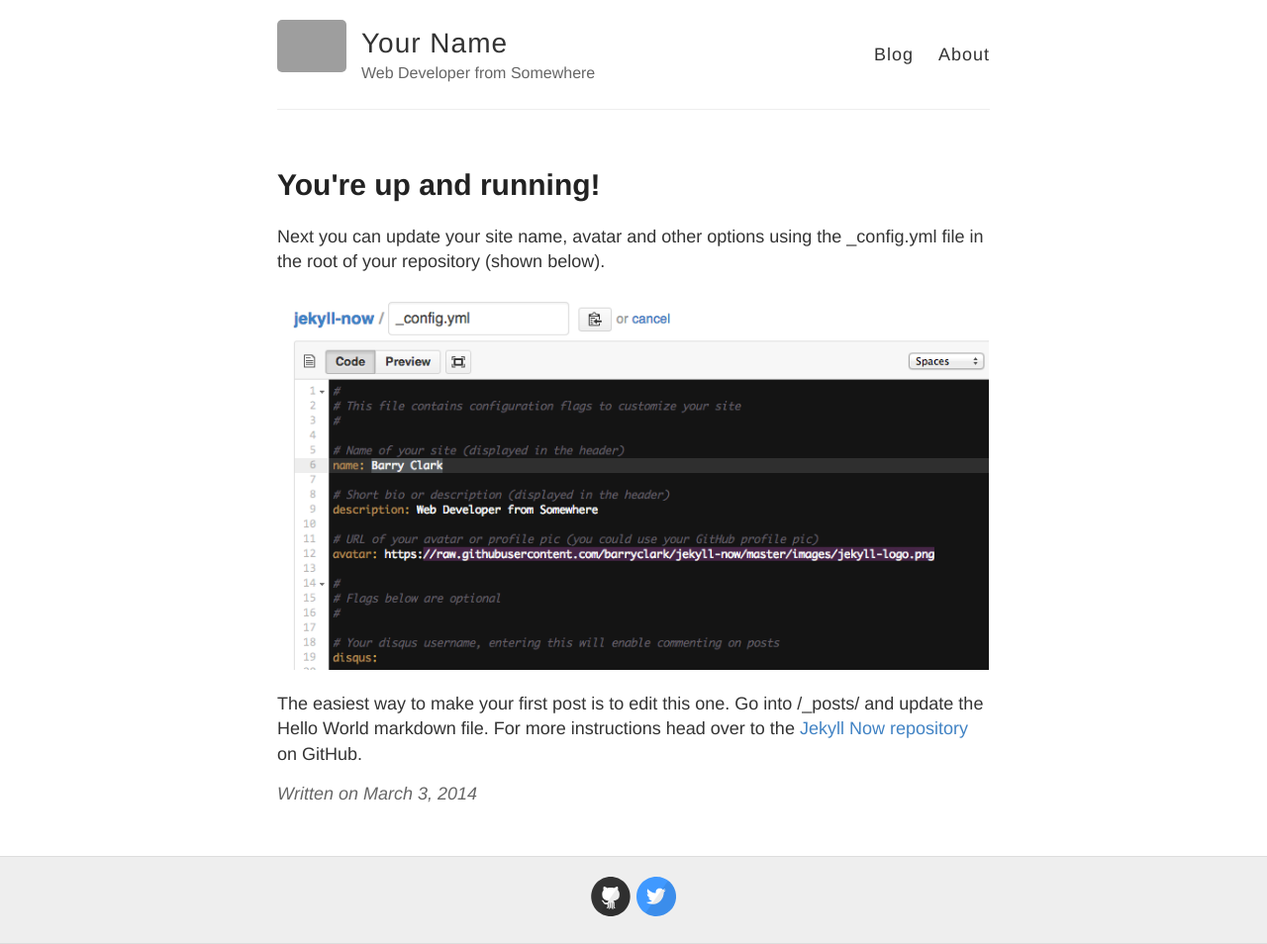
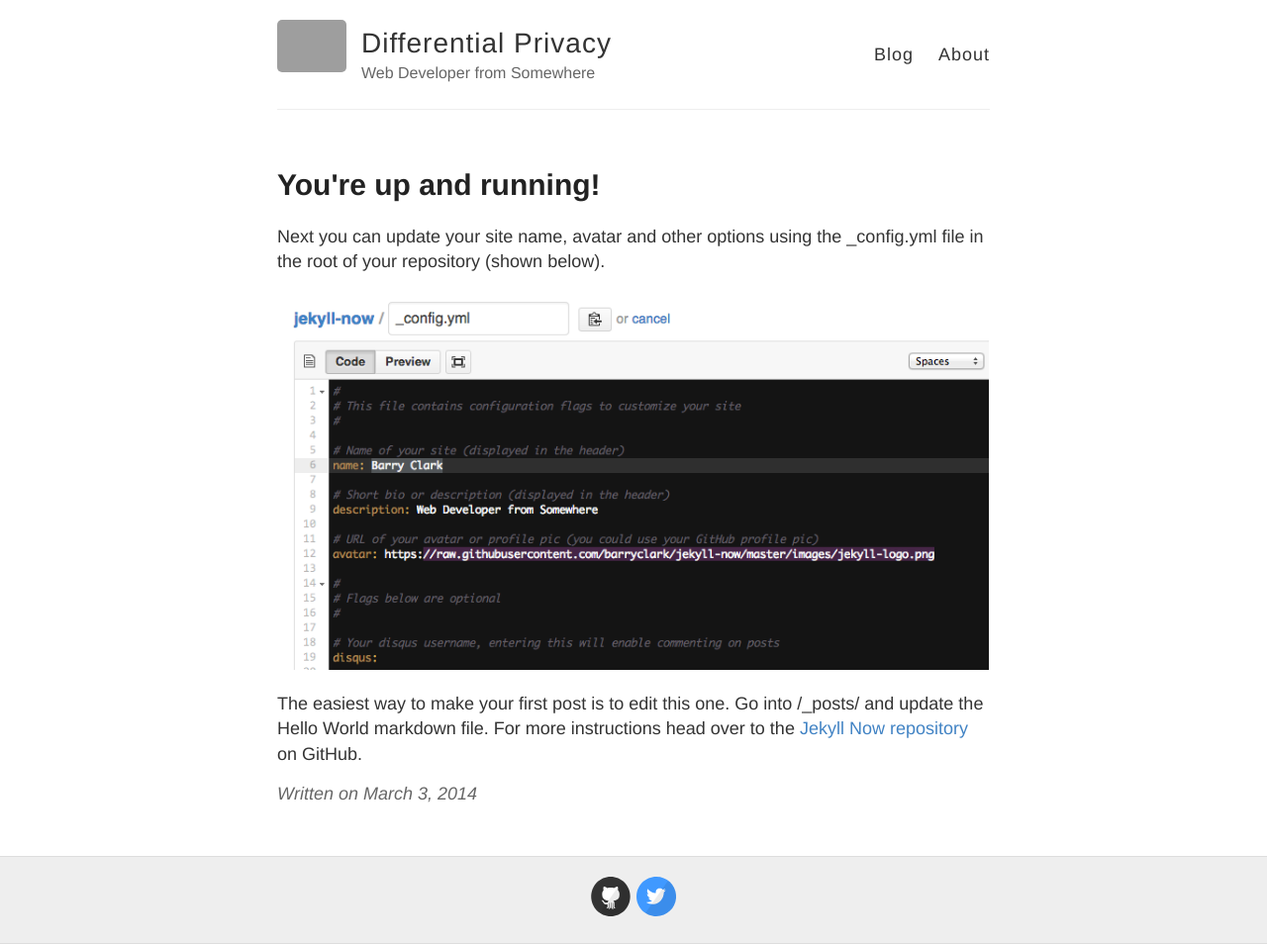
Before and after one commit to differentialprivacy/differentialprivacy, a Jekyll site: the page built from _posts/2014-3-3-Hello-World.md, in a window 1280 px wide. Shown: the whole page at 99% size. Built offline with Jekyll 4.4.1, drawn with Linux system fonts in a browser that asks for light colours; grey boxes are pictures that could not be loaded.

Commit message:
Update _config.yml

```diff
--- a/_config.yml
+++ b/_config.yml
@@ -3,7 +3,7 @@
 #
 
 # Name of your site (displayed in the header)
-name: Your Name
+name: Differential Privacy
 
 # Short bio or description (displayed in the header)
 description: Web Developer from Somewhere
@@ -21,7 +21,7 @@ footer-links:
   email:
   facebook:
   flickr:
-  github: barryclark/jekyll-now
+  github: differentialprivacy/differentialprivacy
   instagram:
   linkedin:
   pinterest:
```
